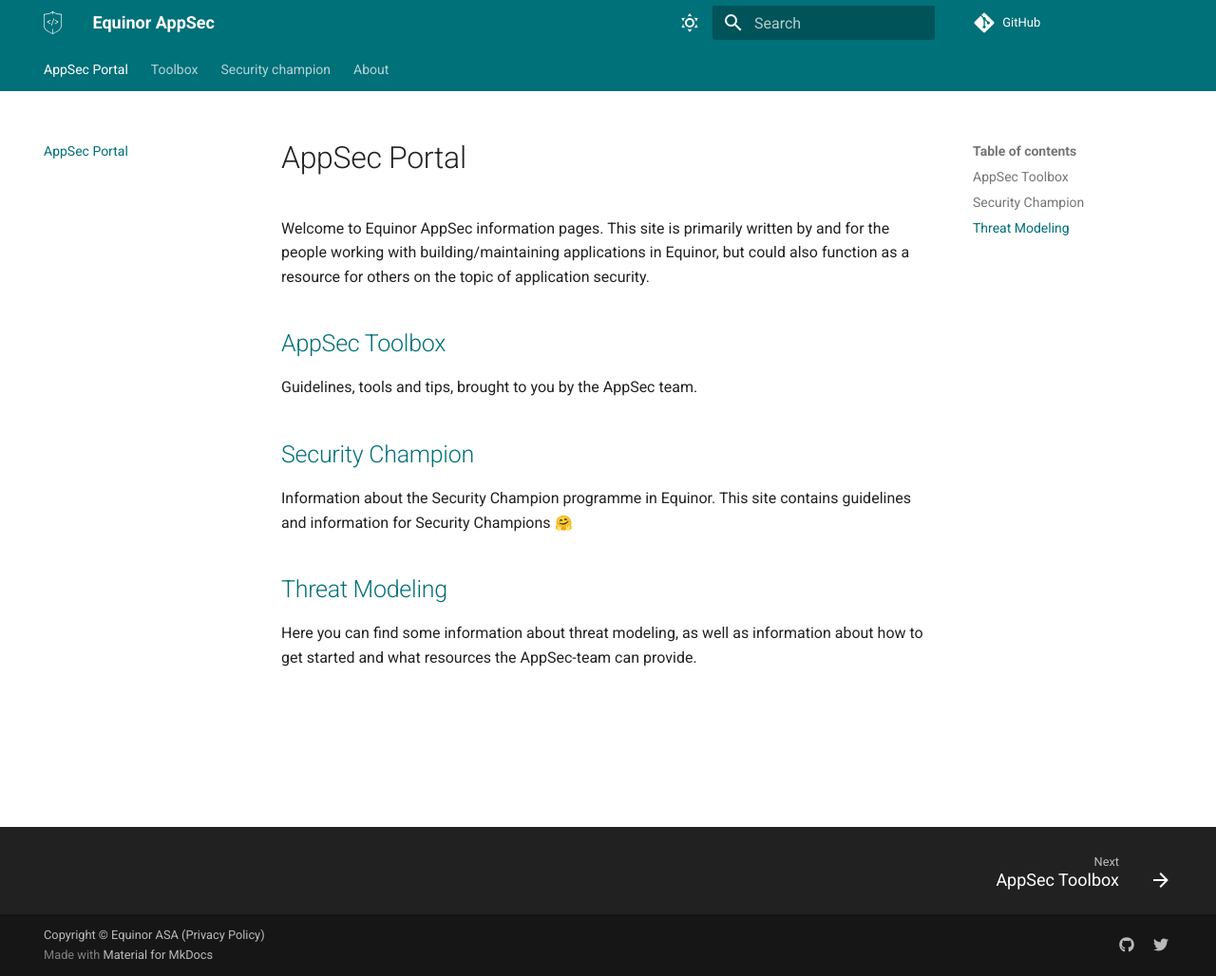
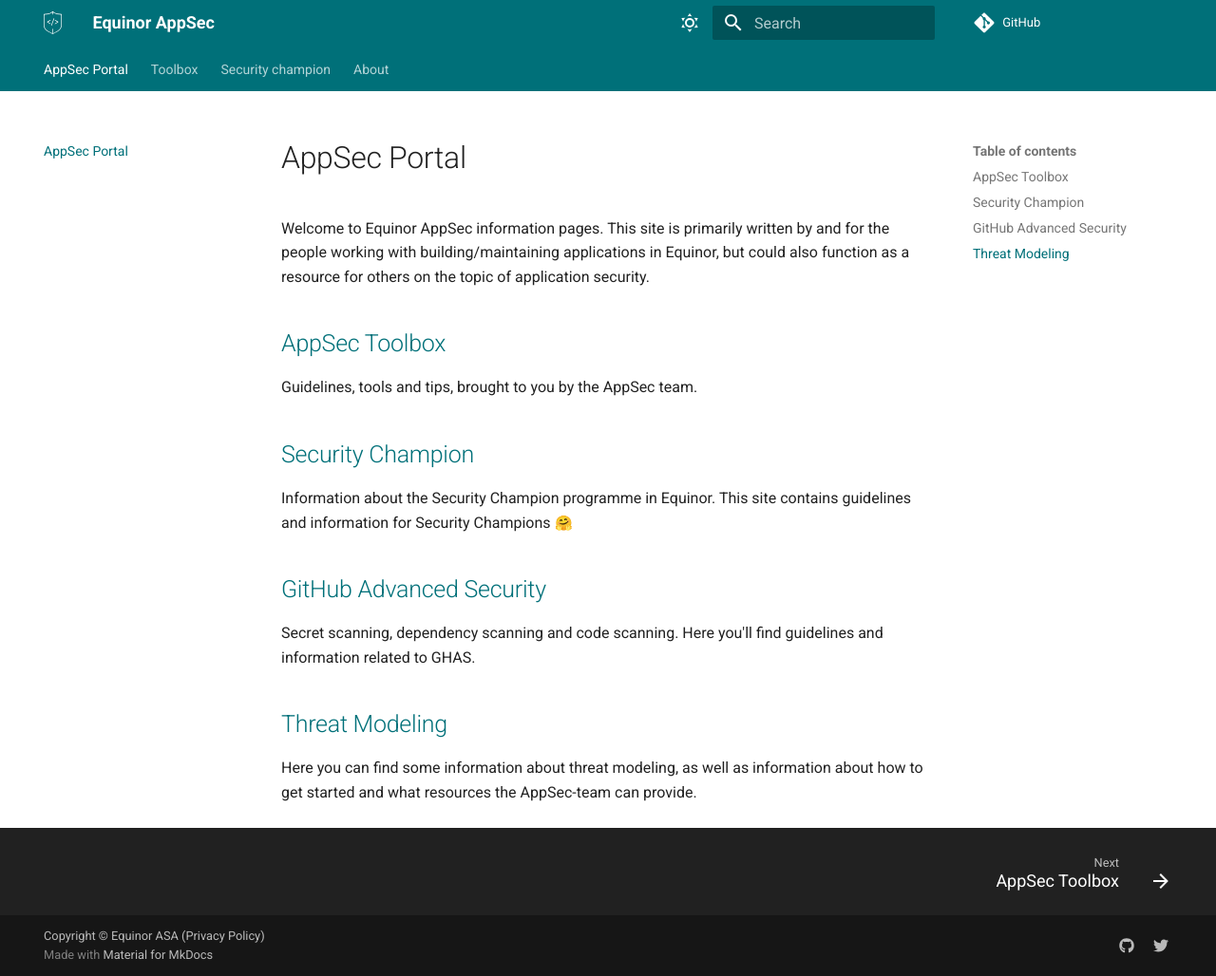
Before and after one commit to equinor/appsec, an MkDocs documentation site: the page built from docs/index.md, in a window 1280 px wide and 1028 px high. Shown: the whole window at 95% size. Built offline with MkDocs 1.6.1 and Material for MkDocs 9.7.7, drawn with Linux system fonts in a browser that asks for light colours; emoji names are drawn with the system emoji font; some web fonts are replaced; comment, search, counter and statistics services are not loaded.

Commit message:
docs: Add GHAS to landing page.

```diff
--- a/docs/index.md
+++ b/docs/index.md
@@ -10,6 +10,10 @@
 
 Information about the Security Champion programme in Equinor. This site contains guidelines and information for Security Champions :hugging:
 
+## [GitHub Advanced Security](toolbox/github-advanced-security/index.md)
+
+Secret scanning, dependency scanning and code scanning. Here you'll find guidelines and information related to GHAS.
+
 ## [Threat Modeling](toolbox/threat-modeling/index.md)
 
 Here you can find some information about threat modeling, as well as information about how to get started and what resources the AppSec-team can provide.
```
